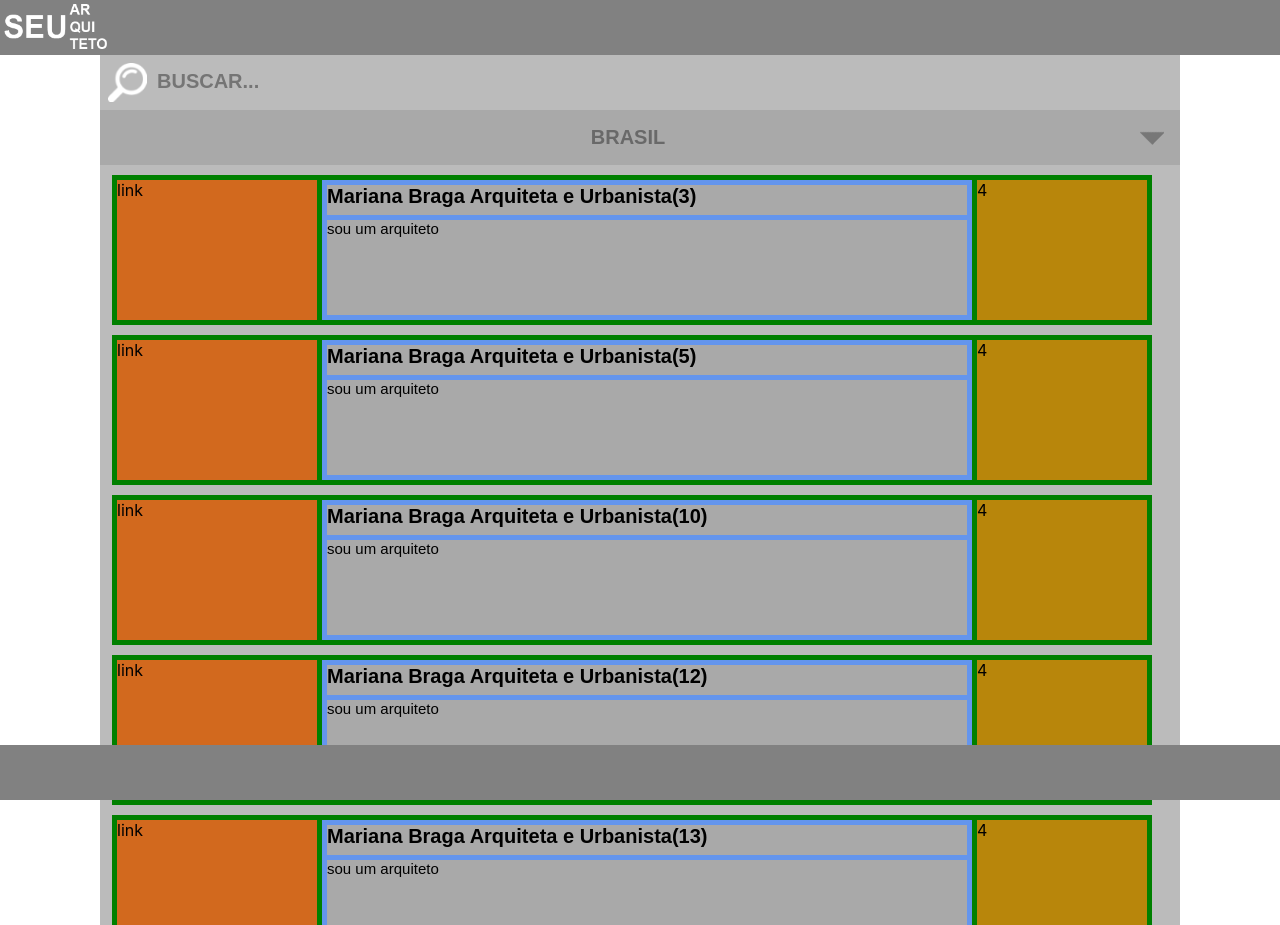
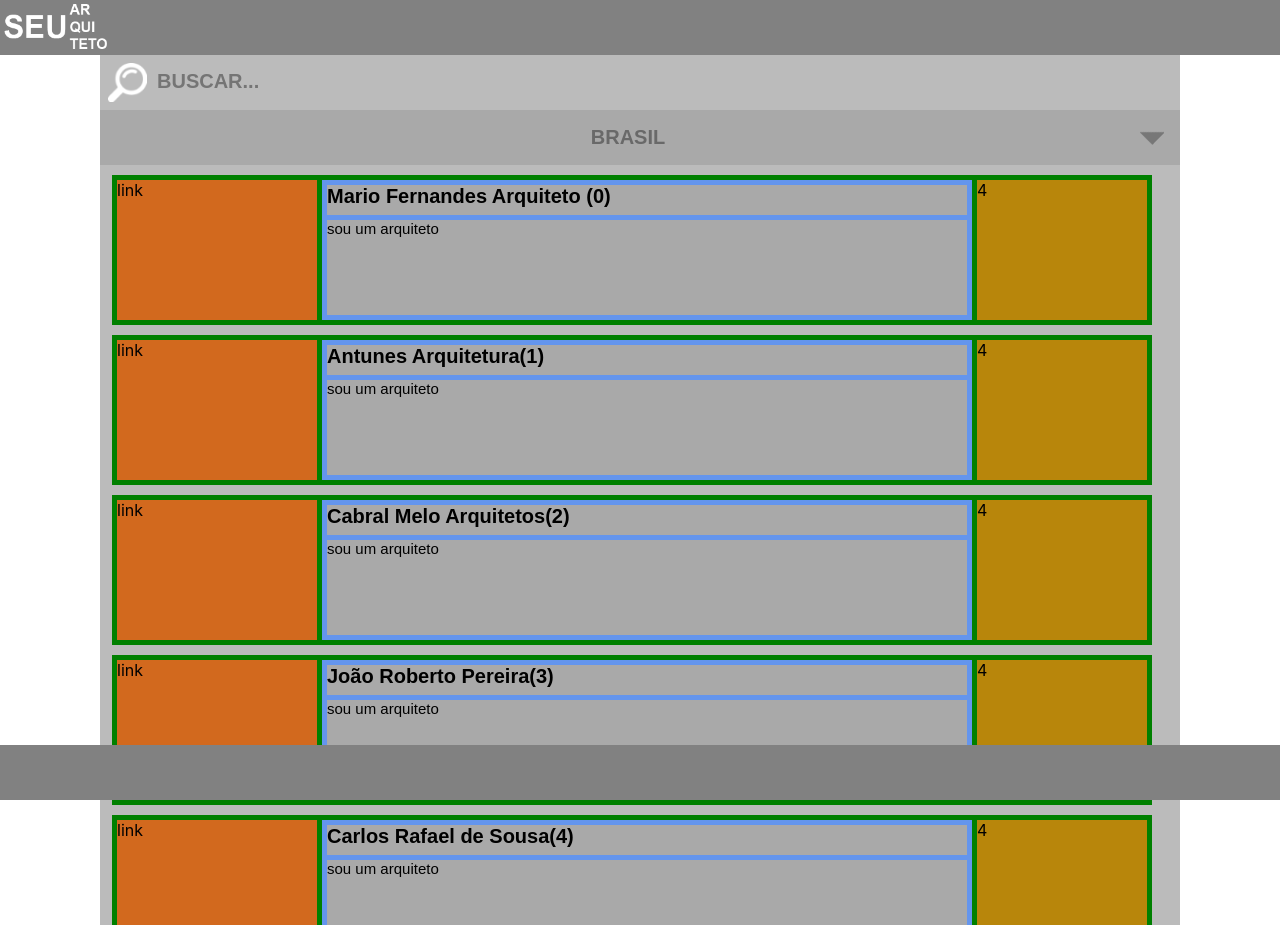
Before and after one commit to andrenobreg/SEUARQUITETO, a React (Create React App) app: page /busca in a window 1280 px wide. Built offline with nearby package versions, Linux system fonts and the light colour scheme.

Commit message:
Função de busca de arquitetos operante

```diff
--- a/src/busca.js
+++ b/src/busca.js
@@ -7,17 +7,34 @@ import Barracidades from './barracidades.js';
 import Card from './card.js';
 import { render } from '@testing-library/react';
 import Database from './database.js';
+import lupa from './img/lupa.png';
+import './css/busca.css';
 
 class Busca extends React.Component {
     constructor(props){
         super(props);
         this.state ={
-            posicao: [3,5,10,12,13,14,15],
             baseusuarios: Database().baseusuarios,
         }
     }
 
+
     render(){
+
+        function filterFunction() {
+            var input, filter, a, i, txtValue;
+            input = document.getElementById("entradabusca");
+            filter = input.value.toUpperCase();
+            a = document.getElementsByClassName("resultados");
+            for (i = 0; i < a.length; i++) {
+              txtValue = a[i].textContent || a[i].innerText;
+              if (txtValue.toUpperCase().indexOf(filter) > -1) {
+                a[i].style.display = "";
+              } else {
+                a[i].style.display = "none";
+              }
+            }
+        }
 
         return (
             <div>
@@ -25,10 +42,17 @@ class Busca extends React.Component {
             <Header/>
             <body style={{width:"100%", height: "100%", margin: "0 auto", top: "0", left:"0"}}>
                 <main style={{margin: "0 auto", position: "relative", width: "1080px", height: "100%"}}>
-                <Barrabusca/>
+                <div className="barrabusca" style={{backgroundColor: "#bbbbbb", height: "55px", width: "1080px", display: "flex", transition: "all 0.3s ease"}}>
+                <div className= "lupa" style={{padding: "8px", float: "left", marginBottom: "1px"}}>
+                    <img src={lupa}/>
+                </div>
+                <div className="busca" style={{marginTop: "2x"}}>
+                    <input type="text"  placeholder="BUSCAR..."  id="entradabusca" onKeyUp={filterFunction} style={{backgroundColor: "#bbbbbb", height: "50px", width: "900px", fontSize: "20px", fontFamily: "Arial", fontWeight: "bold", color: "#838383", border: "0", boxShadow:"0", outline: "0"}}/>
+                </div>
+            </div>
                 <Barracidades/>
                     <div style={{backgroundColor: "#bbbbbb", width: "1080px", display: "block", textDecoration: "none", height: "760px", overflow: "auto"}}>
-                    {this.state.posicao.map((valor) => (Card(this.state.baseusuarios[valor].img, this.state.baseusuarios[valor].titulo, this.state.baseusuarios[valor].desc, this.state.baseusuarios[valor].classif)))}
+                    {this.state.baseusuarios.map((valor) => (<a className="resultados" id={valor}>{Card(valor.img, valor.titulo, valor.desc, valor.classif)}</a>))}
                     </div>
                 </main>
             </body>
--- a/src/cadastro.js
+++ b/src/cadastro.js
@@ -1,19 +1,27 @@
-import React from 'react';
-import './css/index.css';
+import React, { Component } from 'react';
 import Header from './header.js';
 import Footer from './footer.js';
 
 
-function Cadastro() {
-    return (
-    <div className="Cadastro">
+class Login extends React.Component {
+  constructor(props){
+      super(props);
+      this.state ={
+
+      }
+  }
+
+  render(){
+
+      return (
+        <div className="Home">
         <html>
             <Header/>
             cadastro
             <Footer/>
         </html>
     </div>
-    );
+      )
+  }
 }
-
-export default Cadastro;
+export default Login;
--- a/src/database.js
+++ b/src/database.js
@@ -6,14 +6,14 @@ function Database () {
             {img:"link", titulo:"Mario Fernandes Arquiteto (0)", desc:"sou um arquiteto", classif:4},
             {img:"link", titulo:"Antunes Arquitetura(1)", desc:"sou um arquiteto", classif:4},
             {img:"link", titulo:"Cabral Melo Arquitetos(2)", desc:"sou um arquiteto", classif:4},
-            {img:"link", titulo:"Mariana Braga Arquiteta e Urbanista(3)", desc:"sou um arquiteto", classif:4},
-            {img:"link", titulo:"Mariana Braga Arquiteta e Urbanista(4)", desc:"sou um arquiteto", classif:4},
-            {img:"link", titulo:"Mariana Braga Arquiteta e Urbanista(5)", desc:"sou um arquiteto", classif:4},
-            {img:"link", titulo:"Mariana Braga Arquiteta e Urbanista(6)", desc:"sou um arquiteto", classif:4},
-            {img:"link", titulo:"Mariana Braga Arquiteta e Urbanista(7)", desc:"sou um arquiteto", classif:4},
-            {img:"link", titulo:"Mariana Braga Arquiteta e Urbanista(8)", desc:"sou um arquiteto", classif:4},
-            {img:"link", titulo:"Mariana Braga Arquiteta e Urbanista(9)", desc:"sou um arquiteto", classif:4},
-            {img:"link", titulo:"Mariana Braga Arquiteta e Urbanista(10)", desc:"sou um arquiteto", classif:4},
+            {img:"link", titulo:"João Roberto Pereira(3)", desc:"sou um arquiteto", classif:4},
+            {img:"link", titulo:"Carlos Rafael de Sousa(4)", desc:"sou um arquiteto", classif:4},
+            {img:"link", titulo:"Wellington paiva dos santos(5)", desc:"sou um arquiteto", classif:4},
+            {img:"link", titulo:"Onesvaldo pereira robertson(6)", desc:"sou um arquiteto", classif:4},
+            {img:"link", titulo:"homer simpson(7)", desc:"sou um arquiteto", classif:4},
+            {img:"link", titulo:"Thor o grande(8)", desc:"sou um arquiteto", classif:4},
+            {img:"link", titulo:"Wescley Weslley Wiskas(9)", desc:"sou um arquiteto", classif:4},
+            {img:"link", titulo:"Omar le Petit de Buffet(10)", desc:"sou um arquiteto", classif:4},
             {img:"link", titulo:"Mariana Braga Arquiteta e Urbanista(11)", desc:"sou um arquiteto", classif:4},
             {img:"link", titulo:"Mariana Braga Arquiteta e Urbanista(12)", desc:"sou um arquiteto", classif:4},
             {img:"link", titulo:"Mariana Braga Arquiteta e Urbanista(13)", desc:"sou um arquiteto", classif:4},
--- a/src/login.js
+++ b/src/login.js
@@ -1,32 +1,27 @@
-import React from 'react';
-import './css/index.css';
+import React, { Component } from 'react';
 import Header from './header.js';
 import Footer from './footer.js';
-import Card from './card.js';
-import Database from './database.js'
-class Login extends React.Component {
-    render(){
-        let teste = Database().teste2;
 
 
+class Login extends React.Component {
+  constructor(props){
+      super(props);
+      this.state ={
+
+      }
+  }
+
+  render(){
+
       return (
-            <div>
+        <div className="Home">
         <html>
             <Header/>
-                    {teste}
+            login
             <Footer/>
         </html>
     </div>
       )
   }
 }
-
-
-
 export default Login;
-
-/* FOR CORRETO
-
-for(let i=0; i<posicao.length; i++){Card(dados[posicao[i]].img, dados[posicao[i]].titulo, dados[posicao[i]].desc, dados[posicao[i]].classif)}
-
-*/
```
Lines whose indentation alone changed are shown as unchanged.
